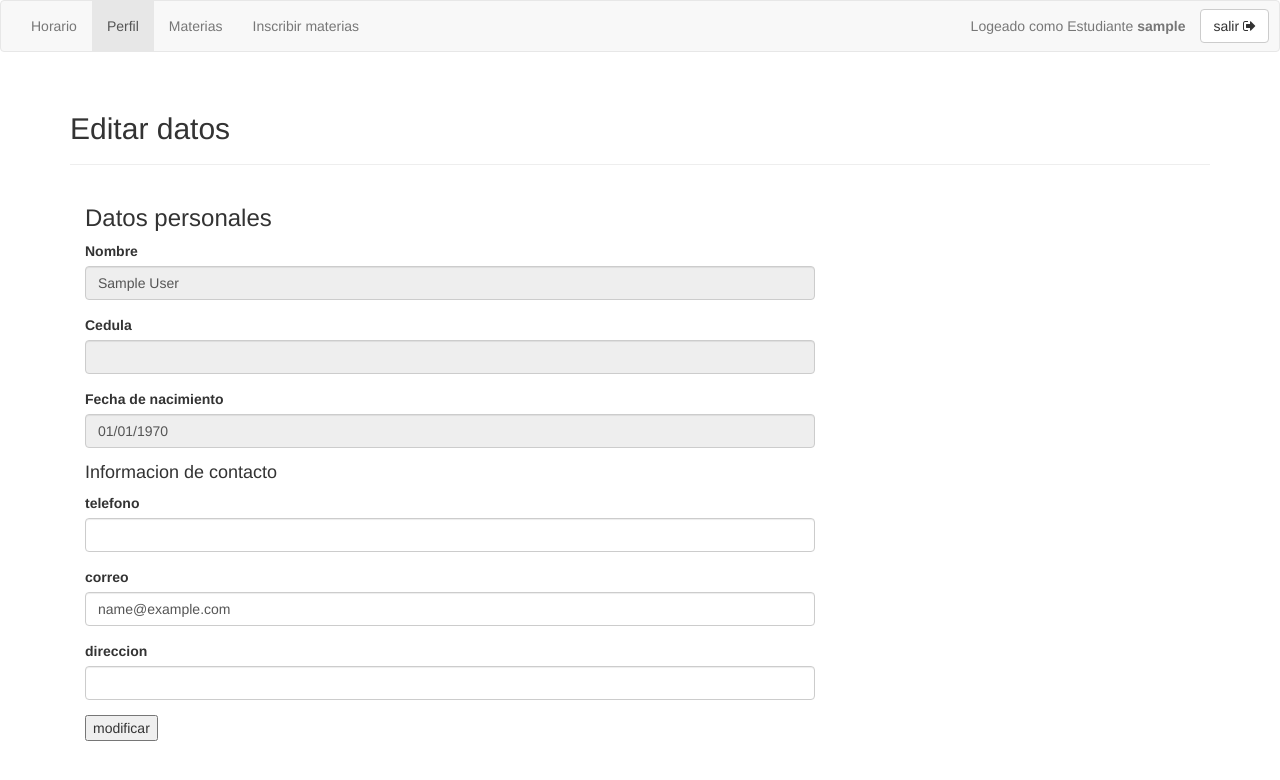
After one commit to pizenblues/planificacion-academica, a PHP site: page /public/estudiante/editarperfil.php in a window 1280 px wide. The commit adds this page. Shown: the top 780 px of the page. Run offline with PHP 8.4, Linux system fonts and the light colour scheme; the visitor is signed in with stand-in values (Sample User, id 1).

Commit message:
modulo estudiante listo

```diff
--- /dev/null
+++ b/public/estudiante/editarperfil.php
@@ -0,0 +1,75 @@
+<?php
+  session_start();
+  if(isset($_SESSION["login"]) && ($_SESSION["login"]!=null)):
+    $login = $_SESSION["login"];
+
+    include("../../src/dbconnect.php");
+
+    $query = "SELECT * FROM usuario WHERE login = '{$login}'";
+    $result = mysql_query($query, $connect);
+    $sql = mysql_query($query, $connect);
+    $data = mysql_fetch_assoc($result);
+
+    $phpdate = strtotime( $data["nacimiento"] );
+    $nacimiento = date( 'd/m/Y', $phpdate );
+
+    include("header.php");
+    include("navbar.php");
+
+    if(!(isset($_POST["telefono"]))){
+    }else{
+      $telefono = $_POST["telefono"];
+      $correo = $_POST["correo"];
+      $direccion = $_POST["direccion"];
+      if(!$telefono || !$correo || !$direccion){
+          echo "campos vacios";
+      }else{
+        $update_query = "UPDATE usuario SET telefono = '{$telefono}',correo = '{$correo}' , direccion = '{$direccion}' WHERE login = '{$login}'";
+        $sql = mysql_query($update_query, $connect);
+        header('location: perfil.php?success=1');
+      }
+    }
+?>
+<div class="container">
+  <div class="page-header">
+    <h2>Editar datos</h2>
+  </div>
+
+  <div class="col-xs-12 col-sm-8">
+    <form method="post">
+      <h3>Datos personales</h3>
+      <div class="form-group">
+        <label for="nombre">Nombre</label>
+        <input type="text" class="form-control" name="nombre" value="<?php echo $data["nombre"]?>" disabled>
+      </div>
+      <div class="form-group">
+        <label for="cedula">Cedula</label>
+        <input type="text" class="form-control" name="cedula" value="<?php echo $data["cedula"]?>" disabled>
+      </div>
+      <div class="form-group">
+        <label for="nacimiento">Fecha de nacimiento</label>
+        <input type="text" class="form-control" name="nacimiento" value="<?php echo $nacimiento?>" disabled>
+      </div>
+      <h4>Informacion de contacto</h4>
+      <div class="form-group">
+        <label for="telefono">telefono</label>
+        <input type="text" class="form-control" name="telefono" value="<?php echo $data["telefono"]?>">
+      </div>
+      <div class="form-group">
+        <label for="correo">correo</label>
+        <input type="text" class="form-control" name="correo" value="<?php echo $data["correo"]?>">
+      </div>
+      <div class="form-group">
+        <label for="direccion">direccion</label>
+        <input type="text" class="form-control" name="direccion" value="<?php echo $data["direccion"]?>">
+      </div>
+      <input type="submit" name="modificar" value="modificar">
+    </form>
+  </div>
+
+<?php
+  include('footer.php');
+  else:
+    header('location: ../error.php');
+  endif;
+?>
--- a/public/estudiante/index.php
+++ b/public/estudiante/index.php
@@ -29,7 +29,7 @@
         for ($i=1; $i < 6; $i++) {
           echo "<td>";
           if (in_array($i.$bloque[$j], $horario)) {
-            echo "<span class='label label-".$color[$mark]."'>".$materia[$mark]."</span></br>";
+            echo "<span class='label label-".$color[$mark]."'>".$nombre[$mark]."</span></br>";
             echo "<span>".$salon[$mark]."</span>";
             $mark++;
           }else{
--- a/public/estudiante/navbar.php
+++ b/public/estudiante/navbar.php
@@ -4,7 +4,8 @@
 
   $horario = array('index.php');
   $inscripcion = array('inscribir.php');
-  $perfil = array('perfil.php');
+  $perfil = array('perfil.php','editarperfil.php');
+  $materia = array('materias.php','materia.php');
 ?>
 <nav class="navbar navbar-default">
   <div class="container-fluid">
@@ -14,6 +15,9 @@
         </li>
         <li <?php echo in_array($filename, $perfil) ? "class='active'" : '' ?> >
           <a href="perfil.php">Perfil</a>
+        </li>
+        <li <?php echo in_array($filename, $materia) ? "class='active'" : '' ?>>
+          <a href="materias.php">Materias</a>
         </li>
         <li <?php echo in_array($filename, $inscripcion) ? "class='active'" : '' ?>>
           <a href="inscribir.php">Inscribir materias</a>
--- a/public/estudiante/perfil.php
+++ b/public/estudiante/perfil.php
@@ -4,6 +4,10 @@
     $login = $_SESSION["login"];
 
     include("../../src/dbconnect.php");
+
+    if (isset($_GET["success"])) {
+      echo "MATERIA INSCRITA CON EXITO.";
+    }
 
     $query = "SELECT * FROM usuario
     JOIN estudiante ON usuario.usuario_id = estudiante.estudiante_usuario
@@ -30,6 +34,7 @@
 
   <div class="col-xs-12 col-sm-4">
     <h3>Datos personales</h3>
+    <a href="editarperfil.php">Editar</a><br>
     <b>Nombre:</b> <span><?php echo $data["nombre"] ?></span> <br>
     <b>Ceudula:</b> <span><?php echo $data["cedula"] ?></span> <br>
     <b>Fecha de nacimiento: </b> <span><?php echo $nacimiento ?></span>
```
Also changed, not shown: public/estudiante/materias.php (added, +57 -0 lines), src/estudiante/horario.php (+13 -4 lines).
